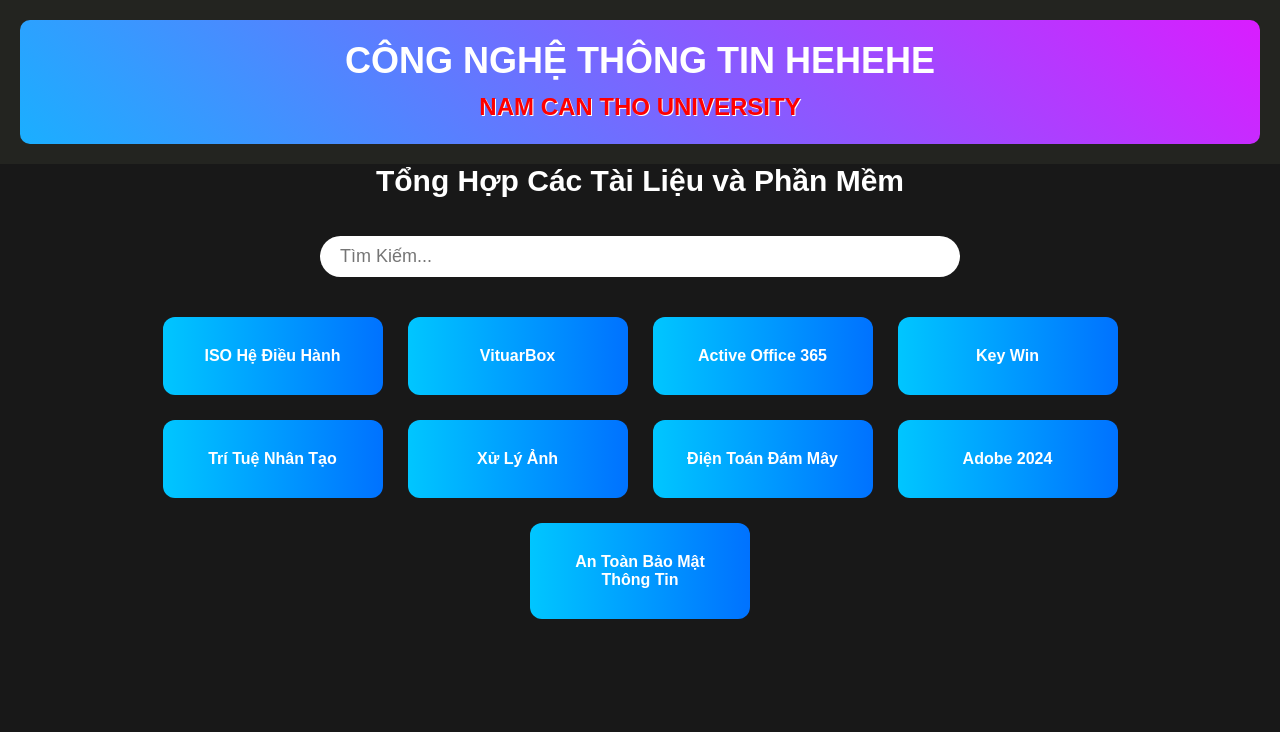
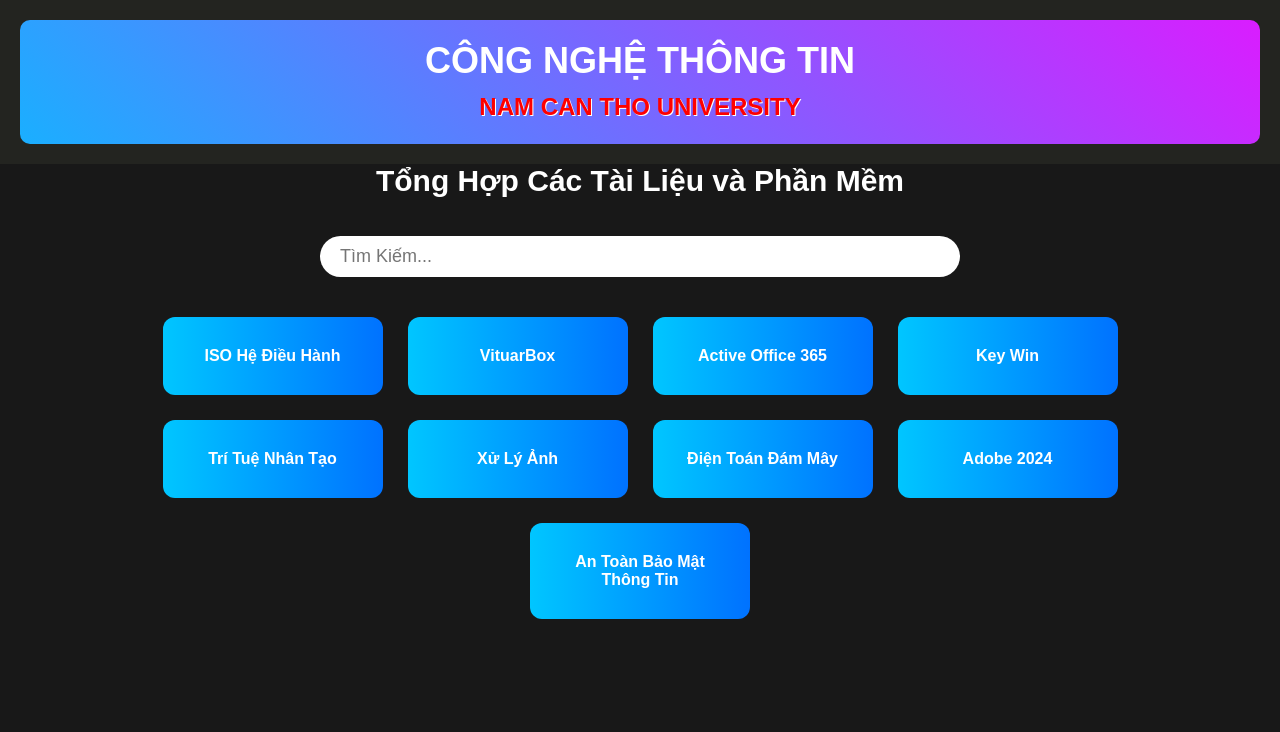
Before and after one commit to ThanhSon123E/FileCloud, a plain HTML site: page index.html in a window 1280 px wide. Shown: the top 732 px of the page. Drawn offline with Linux system fonts and the light colour scheme; a script that the page names is missing.

Commit message:
first commit

```diff
--- a/index.html
+++ b/index.html
@@ -11,7 +11,7 @@
 
 
         <div class="header">
-            <div class="galaxy-title">Công Nghệ Thông Tin hehehe <br>
+            <div class="galaxy-title">Công Nghệ Thông Tin <br>
                 <span class="title">NAM CAN THO UNIVERSITY</span> </div>
           </div>
           <h2>Tổng Hợp Các Tài Liệu và Phần Mềm</h2><br>
```
